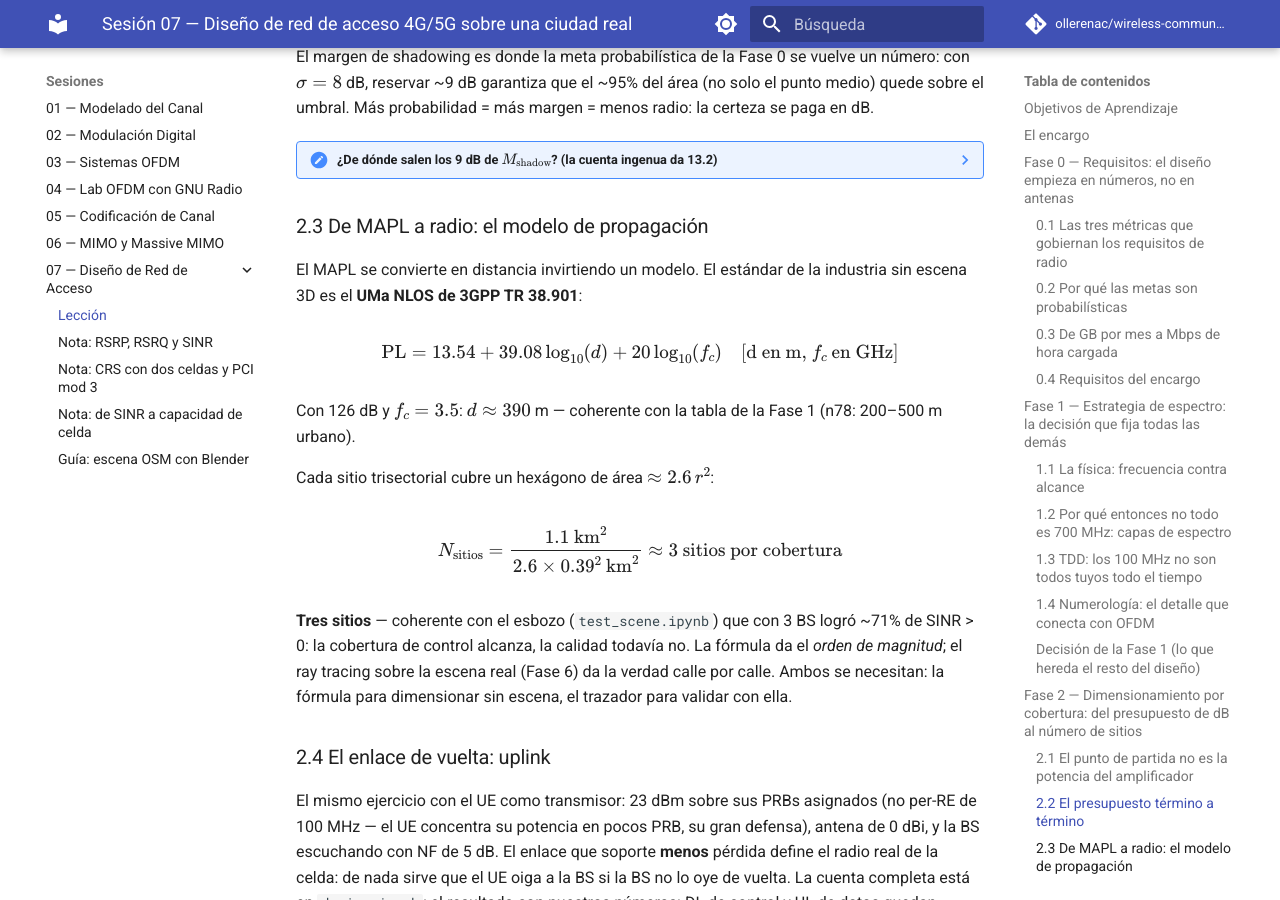
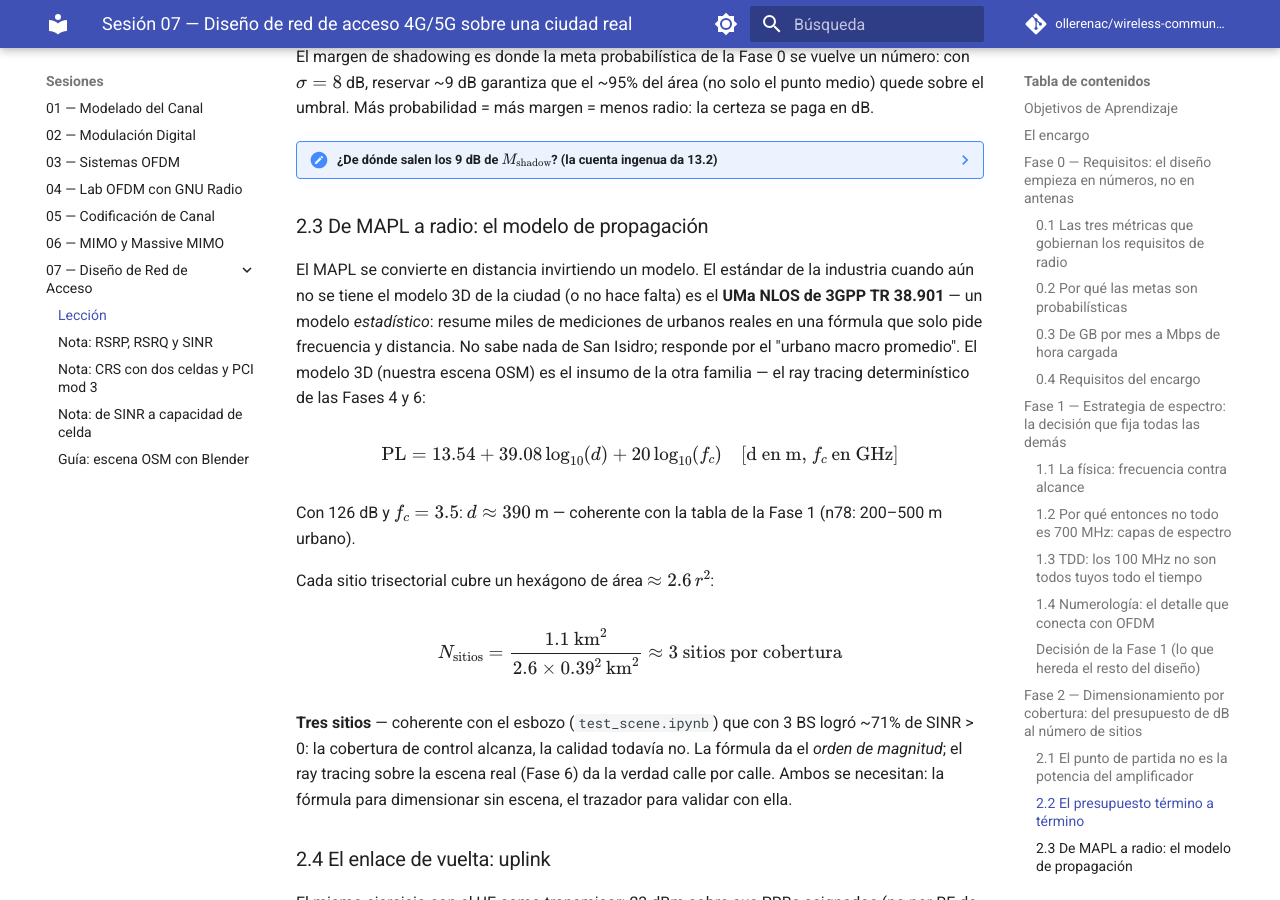
Before and after one commit to ollerenac/wireless-communication-systems, an MkDocs documentation site: the page built from docs/sessions/07-network-design/index.md, in a window 1280 px wide and 900 px high, scrolled down 7654 px. Built offline with MkDocs 1.6.1 and Material for MkDocs 9.7.7, drawn with Linux system fonts in a browser that asks for light colours; comment, search, counter and statistics services are not loaded.

Commit message:
docs(07-network-design): clarify 'sin escena 3D' in §2.3 — statistical vs deterministic models
Co-Authored-By: Claude Fable 5 <noreply@anthropic.com>

```diff
--- a/docs/sessions/07-network-design/index.md
+++ b/docs/sessions/07-network-design/index.md
@@ -428,7 +428,12 @@ más margen = menos radio: la certeza se paga en dB.
 ### 2.3 De MAPL a radio: el modelo de propagación
 
 El MAPL se convierte en distancia invirtiendo un modelo. El estándar de la
-industria sin escena 3D es el **UMa NLOS de 3GPP TR 38.901**:
+industria cuando aún no se tiene el modelo 3D de la ciudad (o no hace
+falta) es el **UMa NLOS de 3GPP TR 38.901** — un modelo *estadístico*:
+resume miles de mediciones de urbanos reales en una fórmula que solo pide
+frecuencia y distancia. No sabe nada de San Isidro; responde por el
+"urbano macro promedio". El modelo 3D (nuestra escena OSM) es el insumo de
+la otra familia — el ray tracing determinístico de las Fases 4 y 6:
 
 $$\text{PL} = 13.54 + 39.08\log_{10}(d) + 20\log_{10}(f_c) \quad [\text{d en m, } f_c \text{ en GHz}]$$
 
```
